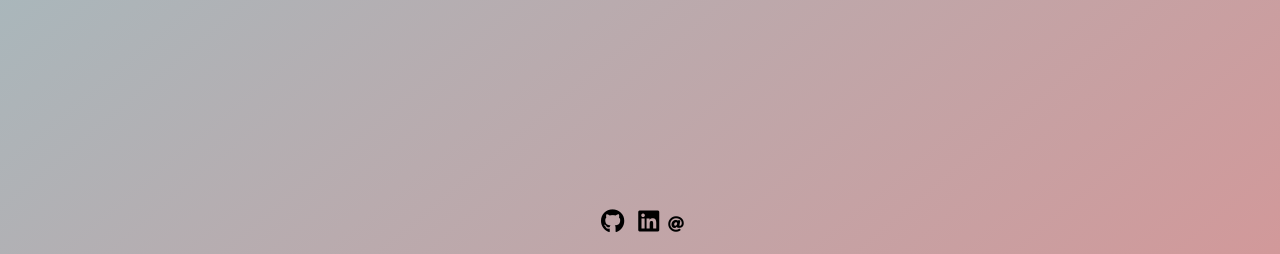
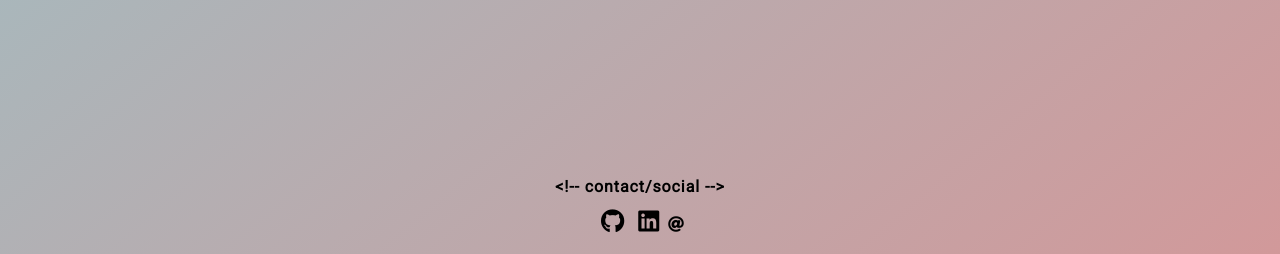
Before and after one commit to derrickthegreat/fortune-cookie, a plain HTML site: page index.html in a window 1280 px wide. Shown: the part 546-800 px from the top of the page. Drawn offline with Linux system fonts and the light colour scheme.

Commit message:
update footer

```diff
--- a/css/style.css
+++ b/css/style.css
@@ -166,7 +166,10 @@ footer {
     text-transform: lowercase;
 }
 
-
+strong {
+    margin: 5px;
+    letter-spacing: 0.1ch;
+}
 
 .social {
     padding: 5px;
--- a/index.html
+++ b/index.html
@@ -41,6 +41,7 @@
     </main>
     <footer id="contact">
         <p>
+            <strong>&lt;!-- contact/social --&gt;</strong><br>
             <a href="https://github.com/derrickthegreat" target="_blank" class="fab fa-github social"></a> <a href="https://www.linkedin.com/in/derrick-alvarez" target="_blank" class="fab fa-linkedin social"></a> <a href="mailto:derrickcanbereached@gmail.com" class="fas fa-at"></a>
         </p>
     </footer>
```
